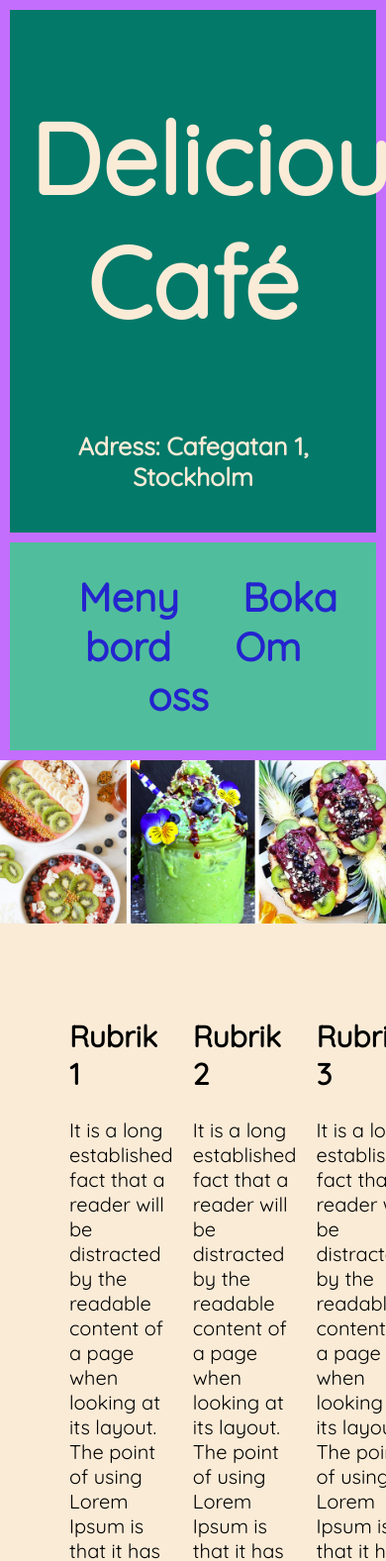
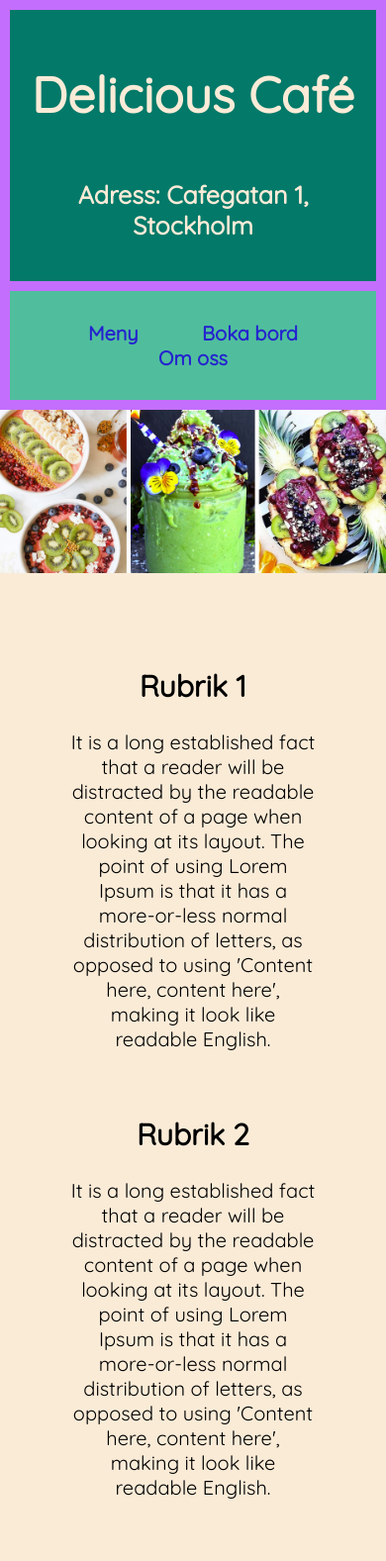
Before and after one commit to victoriamoschl/Restaurang, a plain HTML site: page index.html in a window 390 px wide. Shown: the top 1577 px of the page at 99% size. Drawn offline with Linux system fonts and the light colour scheme; a web font is replaced by a local one.

Commit message:
media queries

```diff
--- a/style.css
+++ b/style.css
@@ -18,6 +18,7 @@ body{
     border:rgb(196, 110, 253) solid 10px;
     color: antiquewhite;
     font-size: 50px;
+    margin: 0px;
 }
 
 .header h1:hover{
@@ -25,7 +26,7 @@ body{
     color: rgb(74, 238, 230);
 }
 
-#header2{
+#header2{ /* Header för sidan boka bord */
     color: antiquewhite;
     font-size: 100px;
     text-decoration: none;
@@ -180,3 +181,55 @@ align-self: 100%;
     width: 100%;
     height: 100%;
 }
+
+/* Media Querie */
+
+@media (max-width:992px) {
+    .header{
+        flex: 50%;
+    }
+
+}
+
+@media (max-width:725px) {
+    .header{
+        flex: 50%;
+    }
+    h1{
+        font-size: 50px;
+    }
+
+    .topnav a{
+        font-size: 20px;
+    }
+
+    .content{
+        flex-direction: column;
+        text-align: center;
+        flex-direction: column;
+        text-align: center;
+    }
+
+}
+
+@media (max-width:600px) {
+    .header{
+        flex: 50%;
+    }
+    h1{
+        font-size: 50px;
+    }
+
+    .topnav a{
+        font-size: 20px;
+    }
+    .content{
+        flex-direction: column;
+        text-align: center;
+    }
+
+    img{
+        width: 100%;
+        height: auto;
+    }
+}
```
